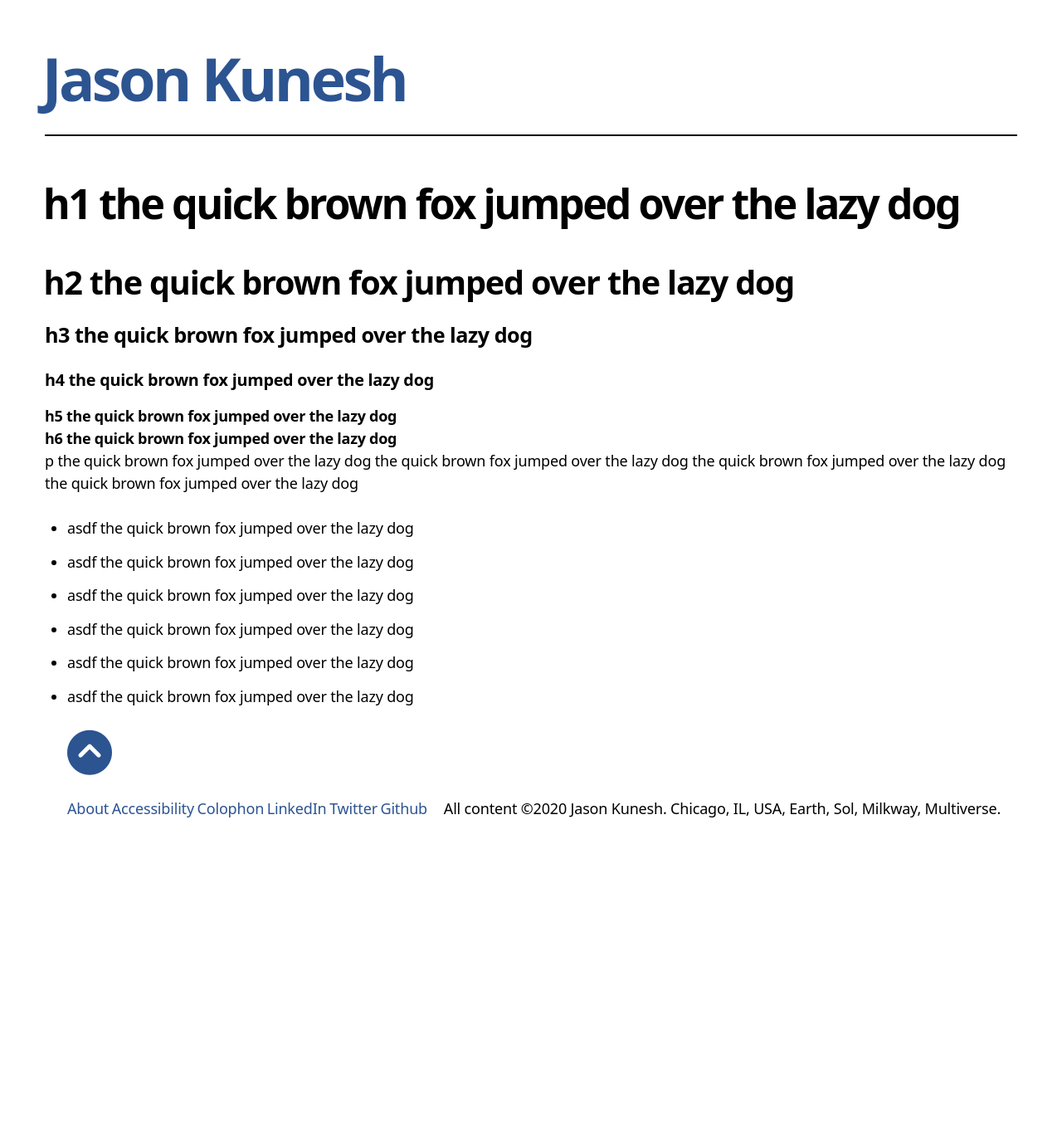
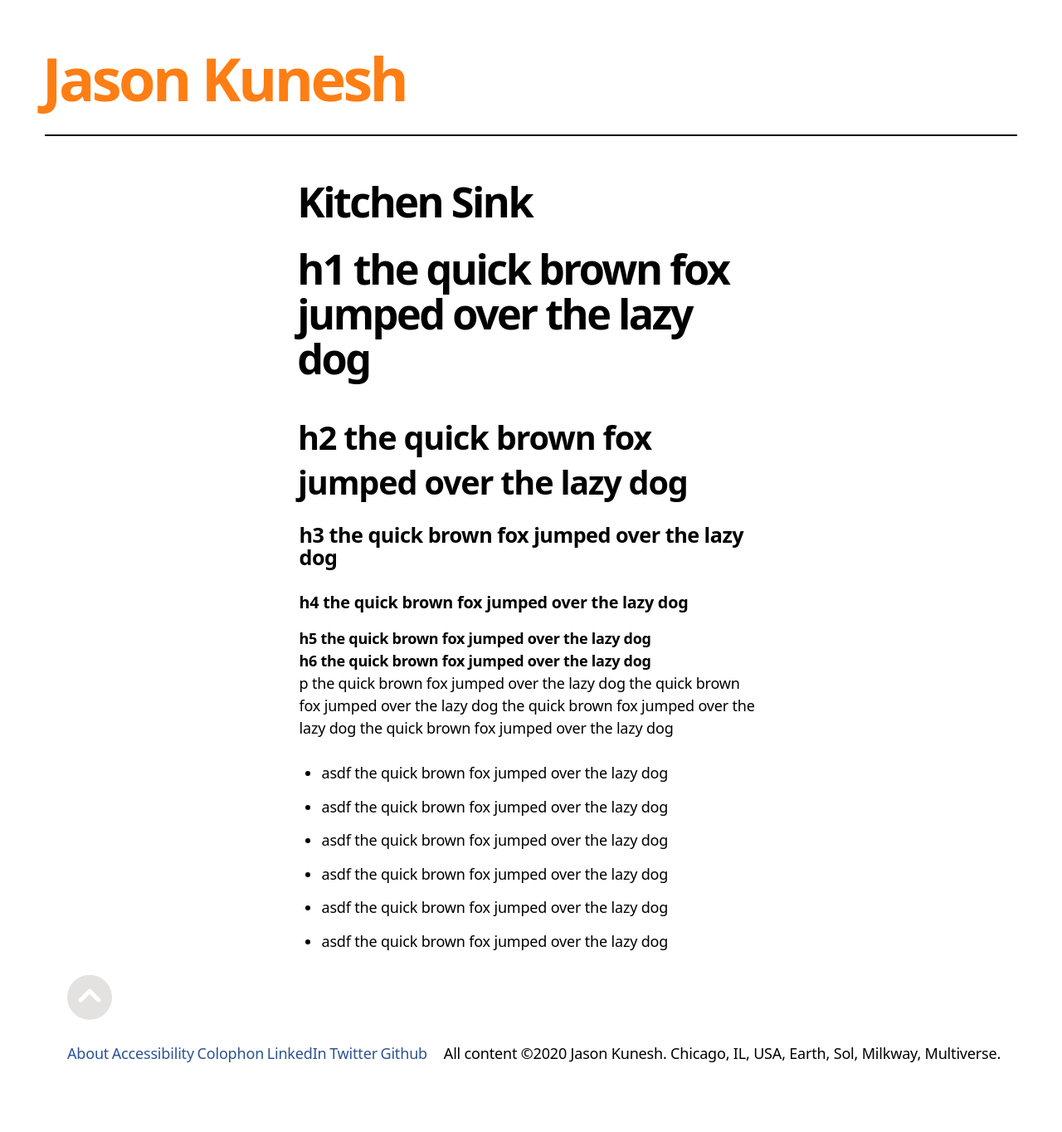
Before and after one commit to jdkunesh/jdkunesh.github.io, a Jekyll site: the page built from sink.md, in a window 1280 px wide. Shown: the whole page at 83% size. Built offline with Jekyll 4.4.1, drawn with Linux system fonts in a browser that asks for light colours; nearby versions of some CDN libraries; some web fonts are replaced; before the commit the page ends 1069 px from its top, so only the background shows below that.

Commit message:
cleaning up the look a bit

```diff
--- a/_data/work.yml
+++ b/_data/work.yml
@@ -13,7 +13,7 @@
   tags: {community, government, mobile, web, IVR, service app, design management of vendor teams, iOS application admin, accessibility tester, public roadmap maintainer, FAQ writer, UX protocol writer, bug filer, cheerleader, evangelist, designer}
   role: |
     Design Director
-  role_timeframe: January 2018 to now
+  role_timeframe: January 2018 – present
   solution:
     description: |
       Use user experience methods to include resident voice in the product design process, transforming an analog and digital system into a pure digital workflow.
--- a/_includes/case.html
+++ b/_includes/case.html
@@ -18,7 +18,7 @@
 {% assign previous = site.data.work[previous_index] %}
 {% assign next = site.data.work[next_index] %}
 
-<grid columns="8" columns-s="1"class="debug">
+<grid columns="8" columns-s="1">
 <c span="1-2" span-s="row">
 <nav>
   <ul class="gallery">
--- a/_layouts/page.html
+++ b/_layouts/page.html
@@ -2,5 +2,18 @@
 layout: default
 ---
 {% include header.html %}
+<grid columns="8" columns-s="1">
+<c span="row" span-s="row">
+<img src="{{ page.image }}" alt="{{ page.alt_text }}" class="w-full"/>
+</c>
+<c span="1-2"></c>
+<c span="3.." span-s="row">
+<h1>{% if page.title %}{{ page.title | escape }}{% else %}{{ site.title | escape }}{% endif %}</h1>
+</c>
+<c span="1-2"></c>
+<c span="3-6" span-s="row">
 {{ content }}
+</c>
+<c span="7-8"></c>
+</grid>
 {% include footer.html %}
--- a/css/jdk20v1.scss
+++ b/css/jdk20v1.scss
@@ -84,7 +84,7 @@
 $text-color:                 $secondary-color;
 
 $color-link:                 $another-primary-color;
-$color-active:               $teal;
+$color-active:               $indigo;
 $color-hover:                $orange;
 $color-focus:                $cyan;
 $color-visited:              $purple;
@@ -118,11 +118,11 @@
 }
 
 header a h1 {
-    color: $color-link;
+    color: $color-hover;
     text-decoration: none;
 
     &:visited {
-        color: $color-link;
+        color: $color-hover;
     }
 
     &:focus {
@@ -138,6 +138,29 @@
         text-decoration: none;
     }
 }
+
+nav > ul > li > a {
+    color: $grey-light;
+    text-decoration: none;
+
+    &:visited {
+        color: $grey-light;
+    }
+
+    &:focus {
+        color: $color-focus;
+        text-decoration: none;
+    }
+    &:hover {
+        color: $color-hover;
+        text-decoration: none;
+    }
+    &:active {
+        color: $color-active;
+        text-decoration: none;
+    }
+}
+
 // // reset box model for css3 grid
 // * { -webkit-box-sizing: border-box; -moz-box-sizing: border-box; box-sizing: // border-box; }
 //
```
Also changed, not shown: about.markdown (+7 -1 lines), index.html (+6 -1 lines), 1 other file.
